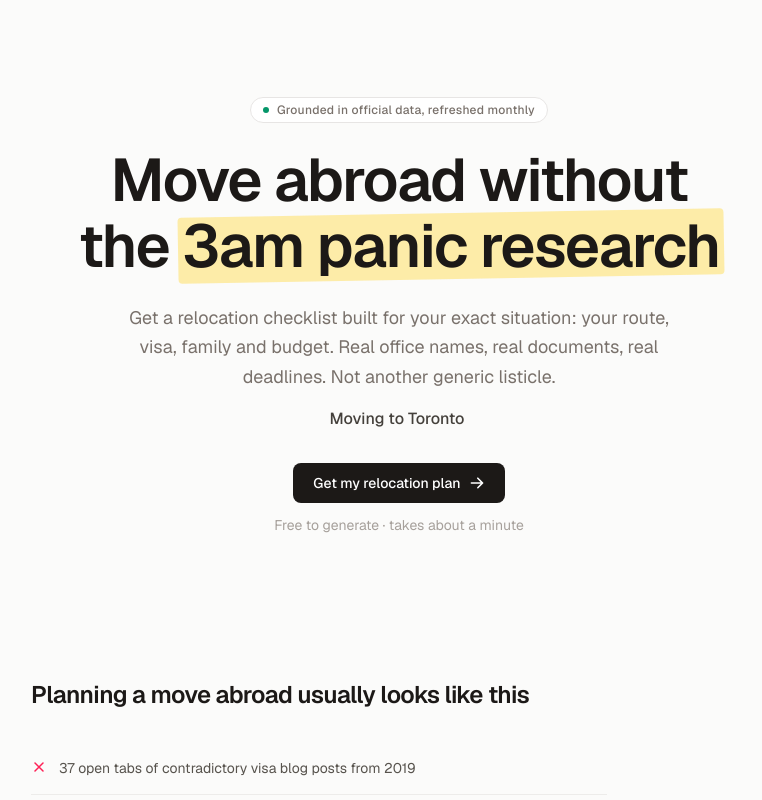
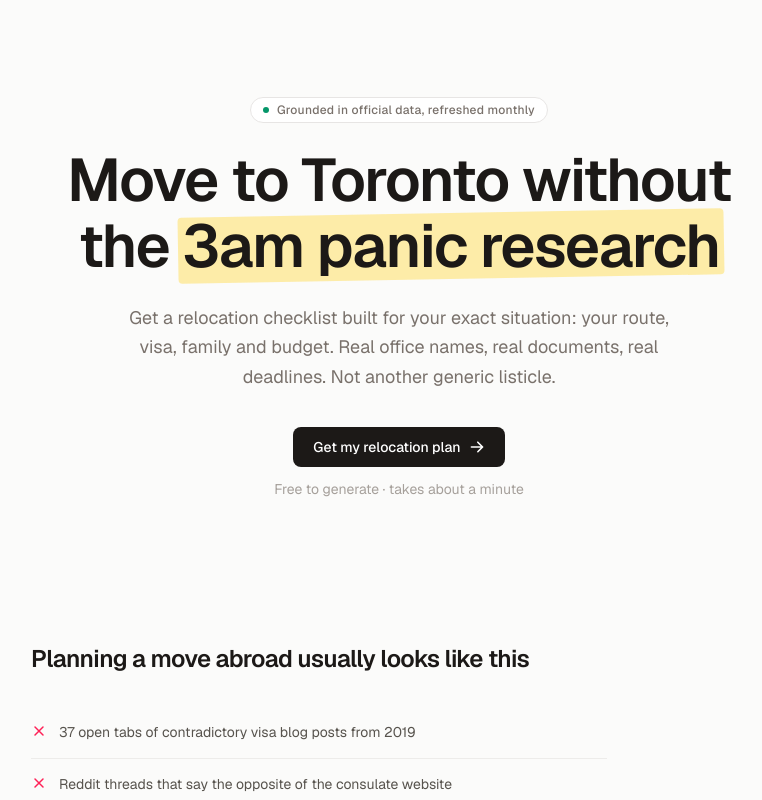
Before and after one commit to nkrshv/relo, a Next.js app: page / in a window 1280 px wide. Shown: the top 800 px of the page, without its empty margins (241-1003 px from the left). Built offline with nearby package versions, Linux system fonts and the light colour scheme; no server answers.

Commit message:
Move typewriter into the hero headline with fixed-width slot
Co-Authored-By: Devin AI <158243242+devin-ai-integration[bot]@users.noreply.github.com>

```diff
--- a/src/app/page.tsx
+++ b/src/app/page.tsx
@@ -7,10 +7,10 @@ const TYPE_CITIES = [
   "Lisbon",
   "Berlin",
   "Toronto",
-  "Amsterdam",
   "Tokyo",
   "Madrid",
-  "Singapore",
+  "Dublin",
+  "Vienna",
 ];
 
 const PAINS = [
@@ -103,7 +103,7 @@ export default function Home() {
           Grounded in official data, refreshed monthly
         </span>
         <h1 className="rise rise-1 mt-6 text-4xl font-semibold leading-[1.1] tracking-tight text-stone-900 sm:text-6xl">
-          Move abroad without the{" "}
+          Move to <Typewriter words={TYPE_CITIES} /> without the{" "}
           <span className="relative inline-block whitespace-nowrap">
             <span className="absolute -inset-x-1 inset-y-0 -rotate-1 rounded bg-amber-200/70" aria-hidden />
             <span className="relative">3am panic research</span>
@@ -114,10 +114,7 @@ export default function Home() {
           route, visa, family and budget. Real office names, real documents,
           real deadlines. Not another generic listicle.
         </p>
-        <p className="rise rise-2 mt-4 text-base font-medium text-stone-700">
-          Moving to <Typewriter words={TYPE_CITIES} />
-        </p>
-        <div className="rise rise-3 mt-8 flex flex-col items-center gap-3">
+        <div className="rise rise-3 mt-9 flex flex-col items-center gap-3">
           <CtaButton label="Get my relocation plan" />
           <span className="text-sm text-stone-400">
             Free to generate · takes about a minute
--- a/src/components/Typewriter.tsx
+++ b/src/components/Typewriter.tsx
@@ -4,15 +4,19 @@ import { useEffect, useState } from "react";
 
 const TYPE_MS = 70;
 const DELETE_MS = 40;
-const HOLD_MS = 1600;
+const HOLD_MS = 1800;
 
 // Cycles through words with a type-and-delete rhythm and a blinking caret.
+// Renders the first word in full on the server so there is no empty flash.
+// A hidden copy of the longest word reserves the slot width, so surrounding
+// text never reflows while letters are typed.
 export default function Typewriter({ words }: { words: string[] }) {
   const [wordIndex, setWordIndex] = useState(0);
-  const [length, setLength] = useState(0);
+  const [length, setLength] = useState(words[0].length);
   const [deleting, setDeleting] = useState(false);
 
   useEffect(() => {
+    if (window.matchMedia("(prefers-reduced-motion: reduce)").matches) return;
     const word = words[wordIndex];
     let delay = deleting ? DELETE_MS : TYPE_MS;
     if (!deleting && length === word.length) delay = HOLD_MS;
@@ -30,10 +34,17 @@ export default function Typewriter({ words }: { words: string[] }) {
     return () => clearTimeout(t);
   }, [words, wordIndex, length, deleting]);
 
+  const longest = words.reduce((a, b) => (b.length > a.length ? b : a));
+
   return (
-    <span className="whitespace-nowrap">
-      {words[wordIndex].slice(0, length)}
-      <span className="caret" aria-hidden />
+    <span className="relative inline-block whitespace-nowrap text-left">
+      <span className="invisible" aria-hidden>
+        {longest}
+      </span>
+      <span className="absolute inset-y-0 left-0">
+        {words[wordIndex].slice(0, length)}
+        <span className="caret" aria-hidden />
+      </span>
     </span>
   );
 }
```
